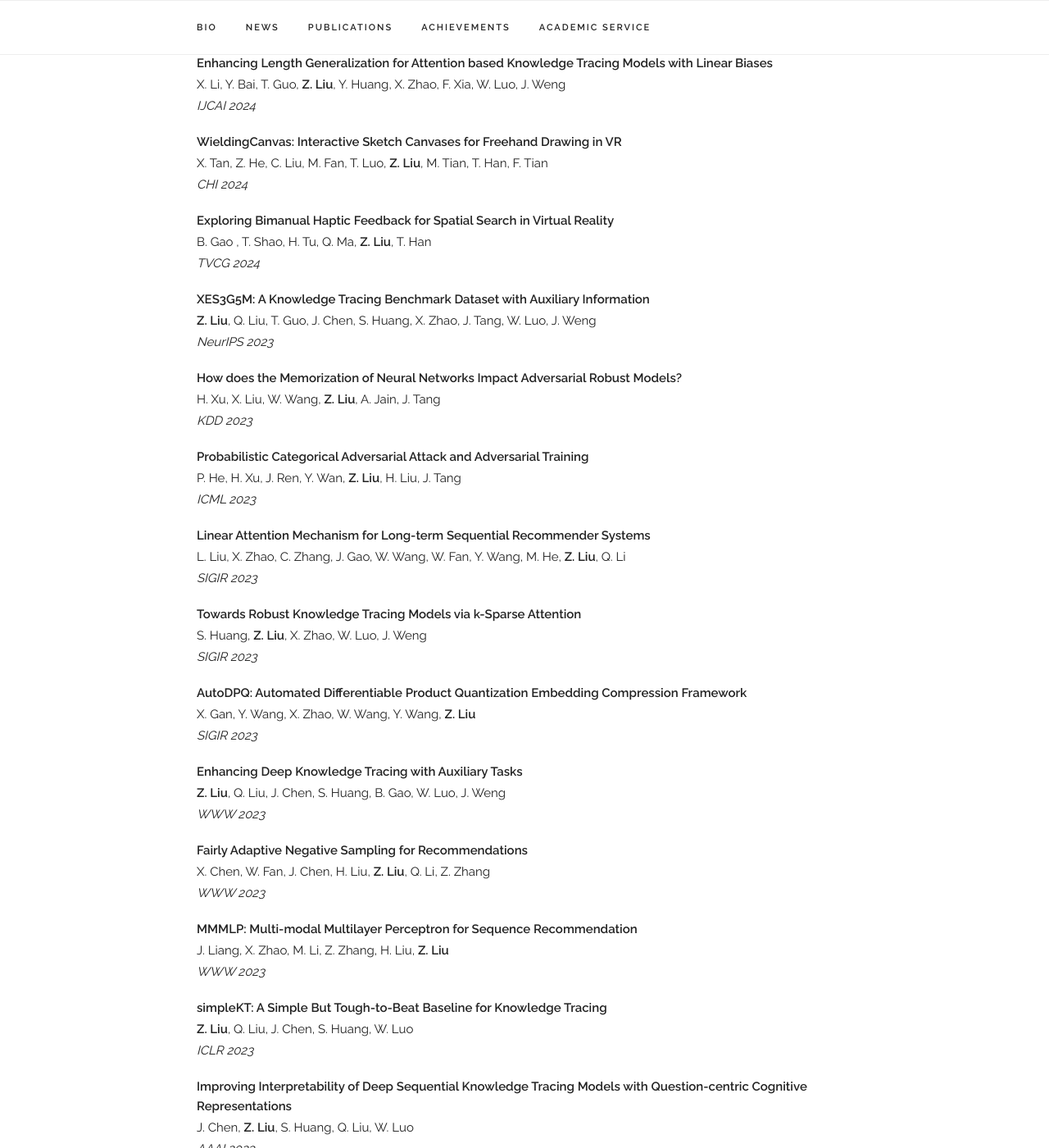
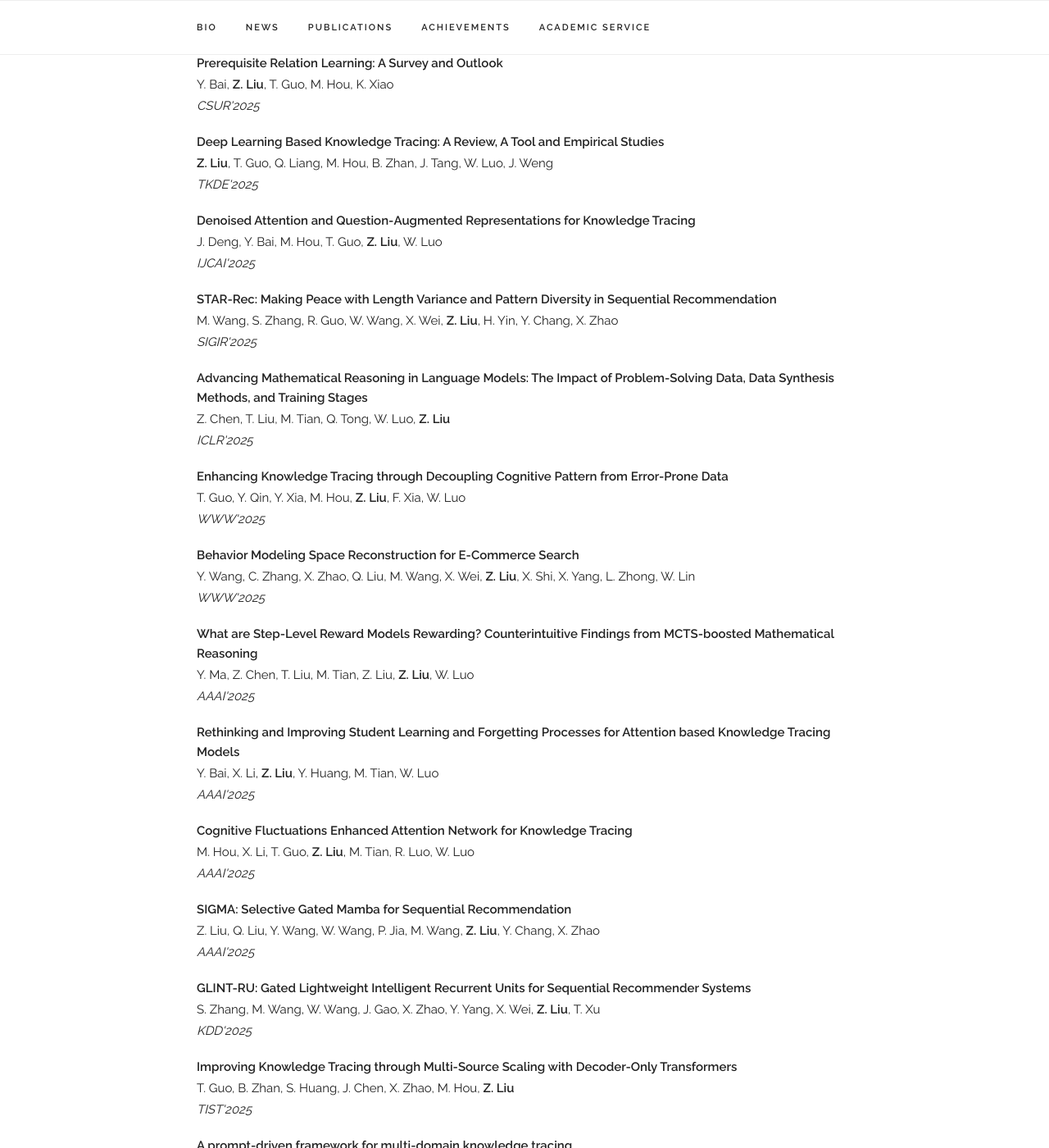
Before and after one commit to zitaoliu/zitaoliu.github.io, a Jekyll site: the page built from index.html, in a window 1280 px wide and 1400 px high, scrolled down 1431 px. Shown: the whole window at 82% size. Built offline with Jekyll 4.4.1, drawn with Linux system fonts in a browser that asks for light colours; some web fonts are replaced; some of the changed text lies outside the part shown.

Commit message:
add recent pubs

```diff
--- a/_data/publications.yaml
+++ b/_data/publications.yaml
@@ -1,15 +1,142 @@
 papers:
+
+  - venue: "CSUR'2025"
+    mldm: y
+    authors: "Y. Bai, <b>Z. Liu</b>, T. Guo, M. Hou, K. Xiao"
+    title: "Prerequisite Relation Learning: A Survey and Outlook"
+    selected: y
+
+  - venue: "TKDE'2025"
+    mldm: y
+    authors: "<b>Z. Liu</b>, T. Guo, Q. Liang, M. Hou, B. Zhan, J. Tang, W. Luo, J. Weng"
+    title: "Deep Learning Based Knowledge Tracing: A Review, A Tool and Empirical Studies"
+    selected: y
+
+  - venue: "IJCAI'2025"
+    mldm: y
+    authors: "J. Deng, Y. Bai, M. Hou, T. Guo, <b>Z. Liu</b>, W. Luo"
+    title: "Denoised Attention and Question-Augmented Representations for Knowledge Tracing"
+    selected: y
+
+  - venue: "AIED'2025"
+    aied: y
+    authors: "Z. Huang, <b>Z. Liu</b>"
+    title: "HCGKT: Hierarchical Contrastive Graph Knowledge Tracing with Multi-level Feature Learning"
+    selected: n
+
+  - venue: "SIGIR'2025"
+    mldm: y
+    authors: "M. Wang, S. Zhang, R. Guo, W. Wang, X. Wei, <b>Z. Liu</b>, H. Yin, Y. Chang, X. Zhao"
+    title: "STAR-Rec: Making Peace with Length Variance and Pattern Diversity in Sequential Recommendation"
+    selected: y
+
+  - venue: "ICLR'2025"
+    mldm: y
+    authors: "Z. Chen, T. Liu, M. Tian, Q. Tong, W. Luo, <b>Z. Liu</b>"
+    title: "Advancing Mathematical Reasoning in Language Models: The Impact of Problem-Solving Data, Data Synthesis Methods, and Training Stages"
+    selected: y
+
+  - venue: "WWW'2025"
+    mldm: y
+    authors: "T. Guo, Y. Qin, Y. Xia, M. Hou, <b>Z. Liu</b>, F. Xia, W. Luo"
+    title: "Enhancing Knowledge Tracing through Decoupling Cognitive Pattern from Error-Prone Data"
+    selected: y
+
+  - venue: "WWW'2025"
+    mldm: y
+    authors: "Y. Wang, C. Zhang, X. Zhao, Q. Liu, M. Wang, X. Wei, <b>Z. Liu</b>, X. Shi, X. Yang, L. Zhong, W. Lin"
+    title: "Behavior Modeling Space Reconstruction for E-Commerce Search"
+    selected: y
+
+  - venue: "WWW'2025"
+    mldm: y
+    authors: "Y. Sun, H. Chen, Z. Fu, W. Lv, <b>Z. Liu</b>, H. Liu"
+    title: "WasmGuard: Enhancing Web Security through Robust Raw-Binary Detection of WebAssembly Malware"
+    selected: n
+
+  - venue: "AAAI'2025"
+    mldm: y
+    authors: "Y. Ma, Z. Chen, T. Liu, M. Tian, Z. Liu, <b>Z. Liu</b>, W. Luo"
+    title: "What are Step-Level Reward Models Rewarding? Counterintuitive Findings from MCTS-boosted Mathematical Reasoning"
+    selected: y
+
+  - venue: "AAAI'2025"
+    mldm: y
+    authors: "Y. Bai, X. Li, <b>Z. Liu</b>, Y. Huang, M. Tian, W. Luo"
+    title: "Rethinking and Improving Student Learning and Forgetting Processes for Attention based Knowledge Tracing Models"
+    selected: y
+
+  - venue: "AAAI'2025"
+    mldm: y
+    authors: "M. Hou, X. Li, T. Guo, <b>Z. Liu</b>, M. Tian, R. Luo, W. Luo"
+    title: "Cognitive Fluctuations Enhanced Attention Network for Knowledge Tracing"
+    selected: y
+
+  - venue: "AAAI'2025"
+    mldm: y
+    authors: "Z. Liu, Q. Liu, Y. Wang, W. Wang, P. Jia, M. Wang, <b>Z. Liu</b>, Y. Chang, X. Zhao"
+    title: "SIGMA: Selective Gated Mamba for Sequential Recommendation"
+    selected: y
+
+  - venue: "KDD'2025"
+    mldm: y
+    authors: "S. Zhang, M. Wang, W. Wang, J. Gao, X. Zhao, Y. Yang, X. Wei, <b>Z. Liu</b>, T. Xu"
+    title: "GLINT-RU: Gated Lightweight Intelligent Recurrent Units for Sequential Recommender Systems"
+    selected: y
+
+  - venue: "TIST'2025"
+    mldm: y
+    authors: "T. Guo, B. Zhan, S. Huang, J. Chen, X. Zhao, M. Hou, <b>Z. Liu</b>"
+    title: "Improving Knowledge Tracing through Multi-Source Scaling with Decoder-Only Transformers"
+    selected: y
+
+  - venue: "FDE'2025"
+    aied: y
+    authors: "T. Liu, Z. Chen, Z. Fang, W. Luo, M. Tian, <b>Z. Liu</b>"
+    title: "MathEval: A comprehensive benchmark for evaluating large language models on mathematical reasoning capabilities"
+    selected: n
+
+  - venue: "MLJ'2025"
+    mldm: y
+    authors: "<b>Z. Liu</b>, S. Huang, T. Guo, M. Hou, Q. Liang"
+    title: "A prompt-driven framework for multi-domain knowledge tracing"
+    selected: y
+
+  - venue: "MLJ'2025"
+    mldm: y
+    authors: "<b>Z. Liu</b>, Y. Zheng, Z. Yin, J. Chen, T. Liu, M. Tian, W. Luo"
+    title: "ArithmeticGPT: empowering small-size large language models with advanced arithmetic skills"
+    selected: y
+
+
+  - venue: "ESWA'2025"
+    mldm: y
+    authors: "Y. Bai, X. Li, <b>Z. Liu</b>, Y. Huang, T. Guo, M. Hou, F. Xia, W. Luo"
+    title: "csKT: Addressing Cold-start Problem in Knowledge Tracing via Kernel Bias and Cone Attention"
+    selected: y
+
+  - venue: "TKDD 2025"
+    mldm: y
+    authors: "H. Zhang, <b>Z. Liu</b>, C. Shang, D. Li, Y. Jiang"
+    title: "A Question-centric Multi-experts Contrastive Learning Framework for Improving the Accuracy and Interpretability of Deep Sequential Knowledge Tracing Models"
+    selected: n
+
+  - venue: "CIKM'2024"
+    mldm: y
+    authors: "L. Liu, W. Wang, X. Zhao, Z. Zhang, C. Zhang, S. Lin, Y. Wang, L. Zou, <b>Z. Liu</b>, X. Wei, H. Yin, Q. Li"
+    title: "Efficient and Robust Regularized Federated Recommendation"
+    selected: n
+
+  - venue: "CIKM'2024"
+    mldm: y
+    authors: "J. Chen, <b>Z. Liu</b>, M. Hou, X. Zhao, W. Luo"
+    title: "Multi-turn Classroom Dialogue Dataset: Assessing Student Performance from One-on-one Conversations"
+    selected: n
 
   - venue: "ECAI 2024"
     mldm: y
     authors: "X. Li, Y. Bai, T. Guo, Y. Zheng, M. Hou, B. Zhan, Y. Huang, <b>Z. Liu</b>, B. Gao, W. Luo"
     title: "Extending Context Window of Attention based Knowledge Tracing Models via Length Extrapolation"
-    selected: n
-
-  - venue: "TKDD 2024"
-    mldm: y
-    authors: "H. Zhang, <b>Z. Liu</b>, C. Shang, D. Li, Y. Jiang"
-    title: "A Question-centric Multi-experts Contrastive Learning Framework for Improving the Accuracy and Interpretability of Deep Sequential Knowledge Tracing Models"
     selected: n
 
   - venue: "IJCAI 2024"
```
